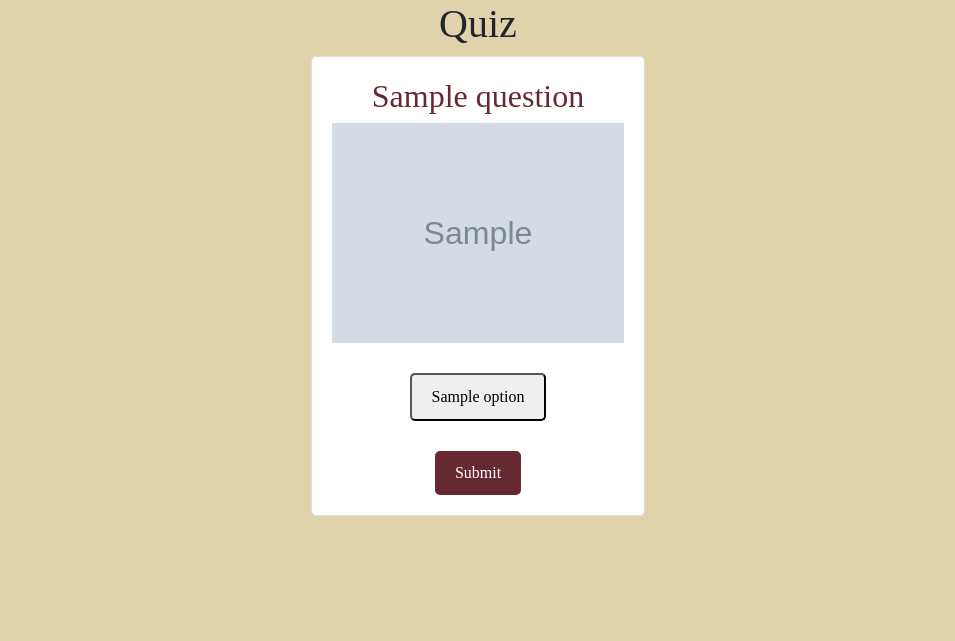
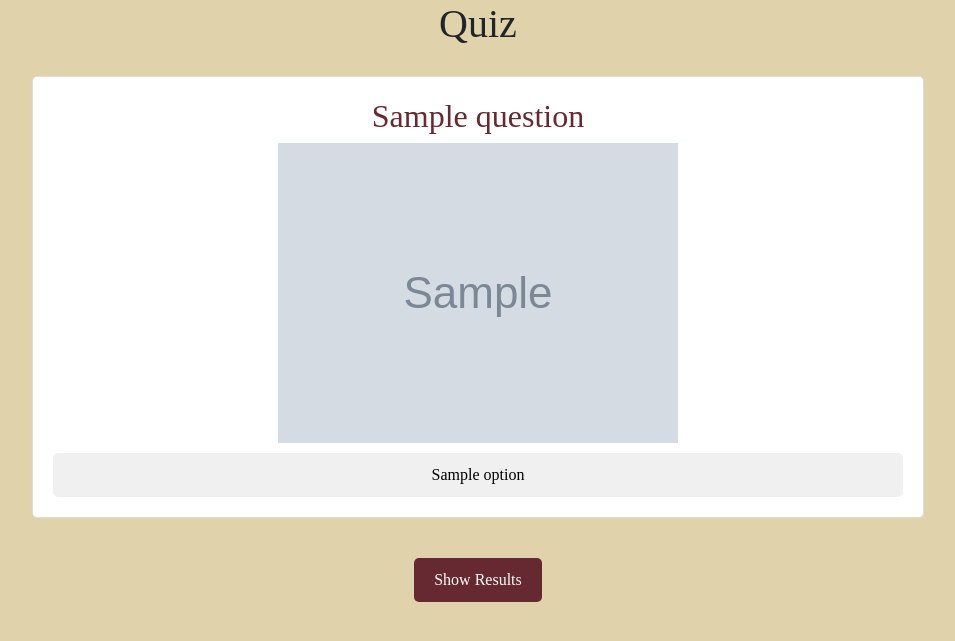
Before and after one commit to JianZ233/UI-Fianl-Project, a Flask app: template templates/quiz.html in a window 1280 px wide. Shown: the part 56-697 px from the top of the page, without its empty margins (162-1117 px from the left). Run offline with Flask 3, Linux system fonts and the light colour scheme; the template is opened without the code that fills it: most values are stand-ins (such as "Sample title", 1, 10 or a date in 2020); grey boxes marked "Sample" are stand-in pictures; some libraries are stand-ins or nearby versions.

Commit message:
updated the logic ofr quiz

```diff
--- a/server.py
+++ b/server.py
@@ -17,21 +17,21 @@ quiz_data = {
 
 # Define additional options, each will be a wine and descriptor
 # descriptor should have dry, full body, etc.
-additional_options = [
-    "Chaniti",
-    "Cabernet Sauvignon",
-    "Pinot Grigio",
-    "Sauvignon Blanc",
-    "Pinot Noir",
-    "Rosé",
-    "Chardonnay",
-    "Prosecco",
-    "Chianti Classico",
-    "Ruby Port",
-    "Moscato d'Asti",
-    "Late Harvest Riesling"
+additional_options = {
+    "Chianiti": {"explanation": "This pairs well with tomato-based sauces and the richness of beef in the lasagna."},
+    "Cabernet Sauvignon": {"explanation": "Its bold flavors and tannins complement the savory richness."},
+    "Pinot Grigio": {"explanation": "This lighter-bodied white wine can provide a refreshing contrast to the richness."},
+    "Sauvignon Blanc": {"explanation": " Its crisp acidity and citrus notes can complement the fresh flavors of the salad, especially the pear."},
+    "Pinot Noir": {"explanation": "Its light to medium body and red fruit flavors can complement the sweetness and creaminess."},
+    "Rosé": {"explanation": "A dry rosé with fruity and floral notes can provide a refreshing contrast to the creaminess and sweetness."},
+    "Chardonnay": {"explanation": "A full-bodied Chardonnay with oak aging can complement the nutty and salty flavors."},
+    "Prosecco": {"explanation": "The crisp acidity and effervescence of Prosecco can contrast with the richness."},
+    "Chianti Classico": {"explanation": "The acidity and fruitiness of Chianti Classico can cut through the richness."},
+    "Ruby Port": {"explanation": "The rich, fruity flavors of Ruby Port can complement the sweetness of the toffee and caramel while contrasting with the saltiness."},
+    "Moscato d'Asti": {"explanation": "The light, sweet, and slightly effervescent character of Moscato d'Asti can provide a delightful contrast to the richness and saltiness of the bark."},
+    "Late Harvest Riesling": {"explanation": "The intense sweetness and honeyed notes of Late Harvest Riesling can complement the caramel and toffee flavors while balancing the saltiness."}
     # Add more options here
-]
+}
 
 @app.route('/')
 def index():
@@ -55,14 +55,21 @@ def quiz():
         return redirect(url_for('quiz_results'))
 
     current_question = session['selected_questions'][session['current_index']]
-    options = [current_question['answer']]  # Start with the correct answer
-    while len(options) < 3:  #3 options total
-        potential_option = random.choice(additional_options)
+    correct_option = current_question['answer']
+    options = [correct_option]  # Start with the correct answer
+
+    # Fix the selection of additional options
+    while len(options) < 3:  # Ensure three options
+        potential_option = random.choice(list(additional_options.keys()))
         if potential_option not in options:
             options.append(potential_option)
     random.shuffle(options)
 
-    return render_template('quiz.html', question=current_question, options=options)
+    # Get explanations for each option
+    options_with_explanations = [{'option': opt, 'explanation': additional_options[opt]['explanation']} for opt in options]
+
+    return render_template('quiz.html', question=current_question, options=options_with_explanations)
+
 
     # questions = list(quiz_data.keys())
 
--- a/templates/quiz.html
+++ b/templates/quiz.html
@@ -1,175 +1,108 @@
 {% extends "base.html" %}
-{% block title %}Home - My Website{% endblock %}
+{% block title %}Quiz - My Website{% endblock %}
 {% block content %}
-
 <style>
-    .title {
-        font-weight: bold;
-        margin-top: 20px;
+    body {
+        background-color: rgb(224, 211, 172); /* light beige background */
     }
-
-    body {
-        background-color: rgb(224, 211, 172); /* light red background */
-    }
-
     .quiz-container {
-        /* Flexbox layout to center elements */
         display: flex;
         flex-direction: column;
         align-items: center;
         justify-content: center;
-        text-align: center; /* Center text within container */
+        text-align: center;
+        width: 100%;
     }
-
     .quiz-item {
         padding: 20px;
-        color: rgb(102, 41, 49);
+        color: rgb(102, 41, 49); /* deep red color for text */
         border: 1px solid #ddd;
         border-radius: 5px;
-        max-width: 30%;
         background-color: #fff;
-        margin-bottom: 20px; /* add some bottom margin for space */
+        width: 80%; /* Wider quiz item for better mobile experience */
+        margin: 20px auto; /* Centering */
     }
-
-    .quiz-item img {
-        max-width: 100%;
-        height: auto;
-        margin-bottom: 20px;
+    .option {
+        display: block;
+        width: 100%;
+        padding: 10px;
+        margin-top: 10px;
+        background-color: #f0f0f0;
+        border: none;
+        border-radius: 5px;
+        transition: background-color 0.3s, box-shadow 0.3s;
+        cursor: pointer;
     }
-
-    .option {
+    .option:hover, .option:focus {
+        background-color: rgb(232, 179, 188);
+        box-shadow: 0 2px 5px rgba(0,0,0,0.2);
+    }
+    .correct {
+        background-color: #b3ffb3; /* Green for correct */
+    }
+    .incorrect {
+        background-color: #ffb3b3; /* Red for incorrect */
+    }
+    .explanation {
+        margin-top: 10px;
+        font-size: 0.9em;
+        color: #666;
+    }
+    .navigation-btn {
+        margin-top: 20px;
         padding: 10px 20px;
-        margin: 10px;
-        cursor: pointer;
-        border-radius: 5px;
-        transition: background-color 0.3s ease-in-out;
-    }
-
-    .option:hover {
-        background-color: #f0f0f0;
-    }
-
-    .correct {
-        background-color: #b3ffb3;
-    }
-
-    .incorrect {
-        background-color: #ffb3b3;
-    }
-
-    .next-question-btn {
         background-color: rgb(102, 41, 49);
         color: white;
         border: none;
-        padding: 10px 20px;
-        margin-top: 20px;
         border-radius: 5px;
-        transition: background-color 0.3s ease-in-out, color 0.3s ease-in-out;
+        cursor: pointer;
     }
-
-    .next-question-btn:hover {
+    .navigation-btn:hover {
         background-color: rgb(232, 179, 188);
         color: rgb(102, 41, 49);
     }
-    /* Existing CSS styles */
-    .quiz-container {
-        /* Add styles for button centering */
-        text-align: center;
-    }
-
-    .start-learning-btn {
-        /* Button styles */
-        background-color: rgb(102, 41, 49);
-        color: white;
-        border: none;
-        padding: 10px 20px;
-        border-radius: 5px;
-    }
-
-    .start-learning-btn:hover {
-        /* Button hover styles */
-        background-color: rgb(232, 179, 188);
-        color: rgb(102, 41, 49);
-    }
-
-    /* Gray out the button when disabled */
-    .start-learning-btn:disabled {
-        background-color: #ccc;
-        color: #666;
-        cursor: not-allowed;
-    }
-    .submit-container {
-        /* Flexbox layout to center submit button */
-        display: flex;
-        justify-content: center;
-        margin-top: 20px; /* Adjust margin as needed */
-    }
-
 </style>
 
-<body>
 <div class="quiz-container">
     <h1>Quiz</h1>
     <div class="quiz-item">
         <h2>{{ question["question"] }}</h2>
-            <img src="{{ url_for('static', filename='pic/' + question['image']) }}" alt="Question Image">
-            <form id="answer-form" action="/check-answer" method="POST">
-                <input type="hidden" id="correct-answer" name="correct_answer" value="{{ question['answer'] }}">
-                <input type="hidden" id="explanation" name="explanation" value="{{ question['explanation'] }}">
-                {% for option in current_options %}
-                <button type="button" class="option" name="answer" value="{{ option }}">{{ option }}</button>
+        <img src="{{ url_for('static', filename='pic/' + question['image']) }}" alt="Question Image" style="max-width: 80%; height: auto;">
+        {% for option in options %}
+        <button type="button" class="option" onclick="selectOption(this, '{{ option.option }}', '{{ option.explanation }}')">
+            {{ option.option }}
+        </button>
+        <div class="explanation" id="{{ option.option }}-explanation" style="display: none;">
+            {{ option.explanation }}
+        </div>
         {% endfor %}
-                <div class="submit-container">
-                    <button type="submit" id="submit-btn" class="start-learning-btn">Submit</button>
     </div>
-            </form>
+    {% if session['current_index'] < session['total_questions'] - 1 %}
+    <button class="navigation-btn" onclick="location.href='{{ url_for('quiz') }}'">Next Question</button>
+    {% else %}
+    <button class="navigation-btn" onclick="location.href='{{ url_for('quiz_results') }}'">Show Results</button>
+    {% endif %}
 </div>
-    </div>
-</body>
 
 <script>
-    const answerButtons = document.querySelectorAll('.option');
-    const submitButton = document.getElementById('submit-btn');
-
-    answerButtons.forEach(button => {
-        button.addEventListener('click', () => {
-            answerButtons.forEach(btn => {
-                btn.classList.remove('selected');
+function selectOption(selectedElement, optionValue, explanation) {
+    let options = document.querySelectorAll('.option');
+    let explanations = document.querySelectorAll('.explanation');
+    explanations.forEach(ex => ex.style.display = 'none'); // Hide all explanations initially
+    options.forEach(option => {
+        option.disabled = true; // Disable all options after selection
     });
-            button.classList.add('selected');
-            submitButton.style.display = 'block';
-            submitButton.disabled = false; // Enable the button
-        });
-    });
-
-    submitButton.addEventListener('click', (event) => {
-        event.preventDefault(); // Prevent form submission
-        const selectedButton = document.querySelector('.option.selected');
-        if (selectedButton) {
-            const userAnswer = selectedButton.textContent.trim();
-            const correctAnswer = document.getElementById('correct-answer').value.trim();
-            const isCorrect = userAnswer === correctAnswer;
-
-            if (isCorrect) {
-                selectedButton.classList.add('correct');
+    document.getElementById(optionValue + '-explanation').style.display = 'block'; // Show explanation for selected option
+    // Apply color feedback
+    options.forEach(option => {
+        if (option.textContent.trim() === optionValue) {
+            option.classList.add('correct');
         } else {
-                selectedButton.classList.add('incorrect');
-                answerButtons.forEach(btn => {
-                    if (btn !== selectedButton) {
-                        btn.style.display = 'none';
+            option.classList.add('incorrect');
         }
     });
+    // Highlight selected option
+    selectedElement.classList.add('correct');
 }
-            setTimeout(() => {
-                answerButtons.forEach(btn => {
-                    btn.classList.remove('selected', 'correct', 'incorrect');
-                    btn.style.display = 'block';
-                });
-                submitButton.style.display = 'none';
-            }, 3000); // 3 seconds timeout
-        }
-    });
 </script>
-
-
 {% endblock %}
```
Also changed, not shown: 1 other file. Lines whose indentation alone changed are shown as unchanged.
